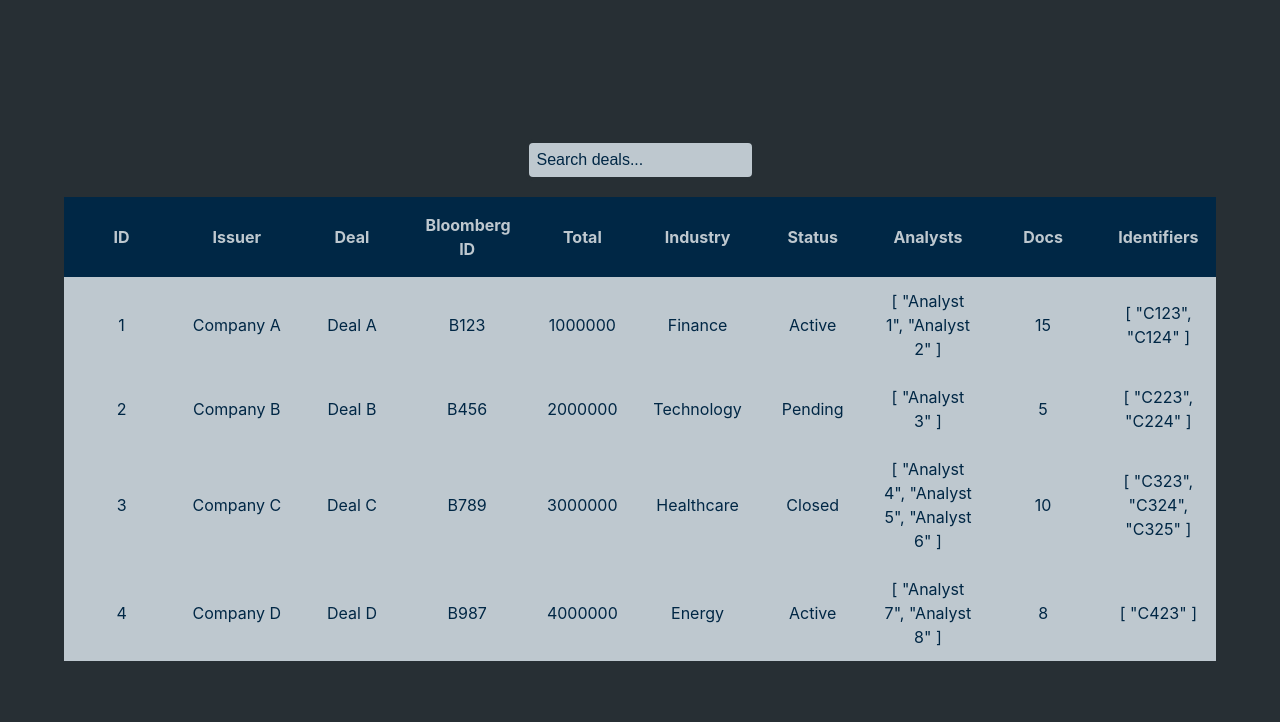
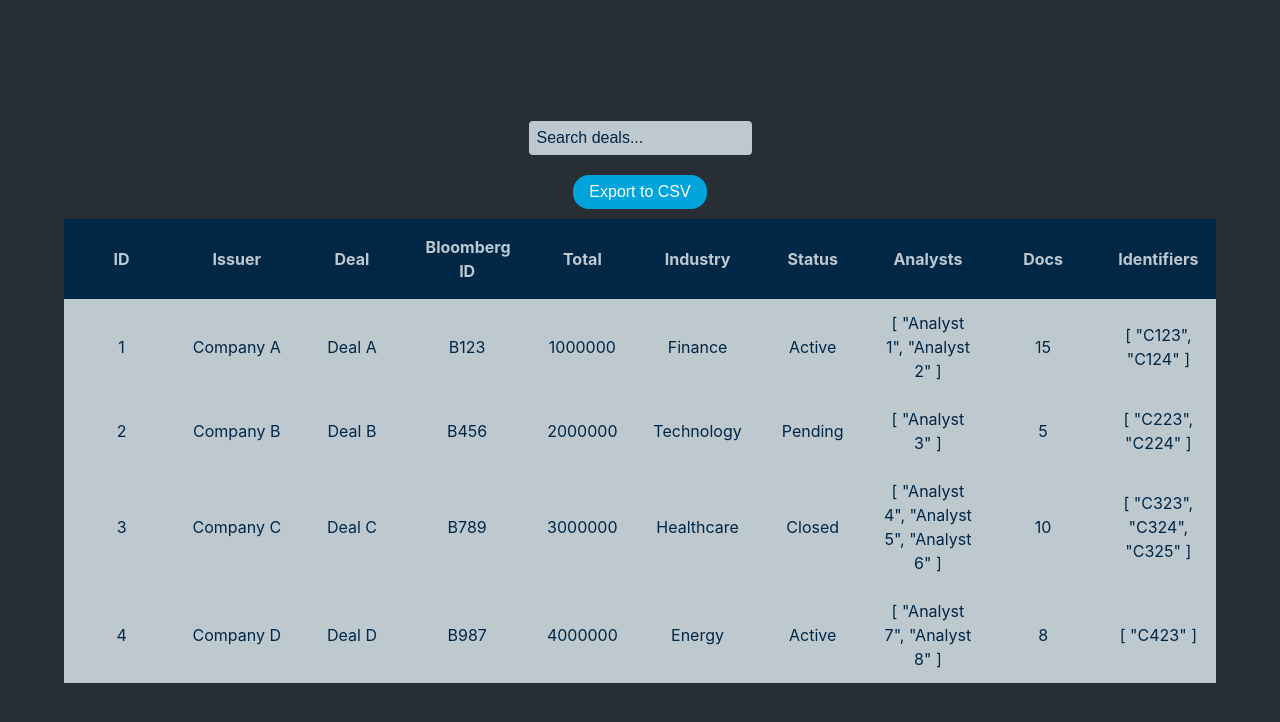
Before and after one commit to austinmatthews/dynamic-grid-component, a Vue app in the folder deals-grid/: page / in a window 1280 px wide. Shown: the top 722 px of the page. Built offline with nearby package versions, Linux system fonts and the light colour scheme.

Commit message:
Added ability to export rows

```diff
--- a/deals-grid/src/components/DynamicGrid.vue
+++ b/deals-grid/src/components/DynamicGrid.vue
@@ -1,5 +1,6 @@
 <template>
   <div class="dynamic-grid">
+    <button @click="exportToCSV">Export to CSV</button>
     <table>
       <thead>
         <tr>
@@ -84,6 +85,22 @@
       selectedDeals.value.push(id);
     }
   }
+
+  function exportToCSV() {
+    const headers = columns.map((col) => col.label).join(',');
+    const rowsData = filteredRows.value.map((deal) =>
+      columns.map((col) => deal[col.key]).join(',')
+    );
+
+    const csvContent = [headers, ...rowsData].join('\n');
+    const blob = new Blob([csvContent], { type: 'text/csv;charset=utf-8;' });
+    const link = document.createElement('a');
+    link.href = URL.createObjectURL(blob);
+    link.setAttribute('download', 'deals.csv');
+    document.body.appendChild(link);
+    link.click();
+    document.body.removeChild(link);
+  }
 </script>
 
 <style lang="scss">
--- a/deals-grid/src/styles.scss
+++ b/deals-grid/src/styles.scss
@@ -41,14 +41,16 @@ h1 {
 
 button {
   border-radius: 1rem;
-  border: 1px solid transparent;
+  margin-bottom: 10px;
   padding: 0.5rem 1rem;
   font-size: 1rem;
-  font-weight: 500;
+  border: none;
+  background-color: $button-color;
+  color: white;
   cursor: pointer;
-  transition: border-color 0.25s;
+  transition: background-color 0.3s;
 
   &:hover {
-    border-color: $button-hover-color;
+    background-color: darken($button-color, 10%);
   }
 }
```
